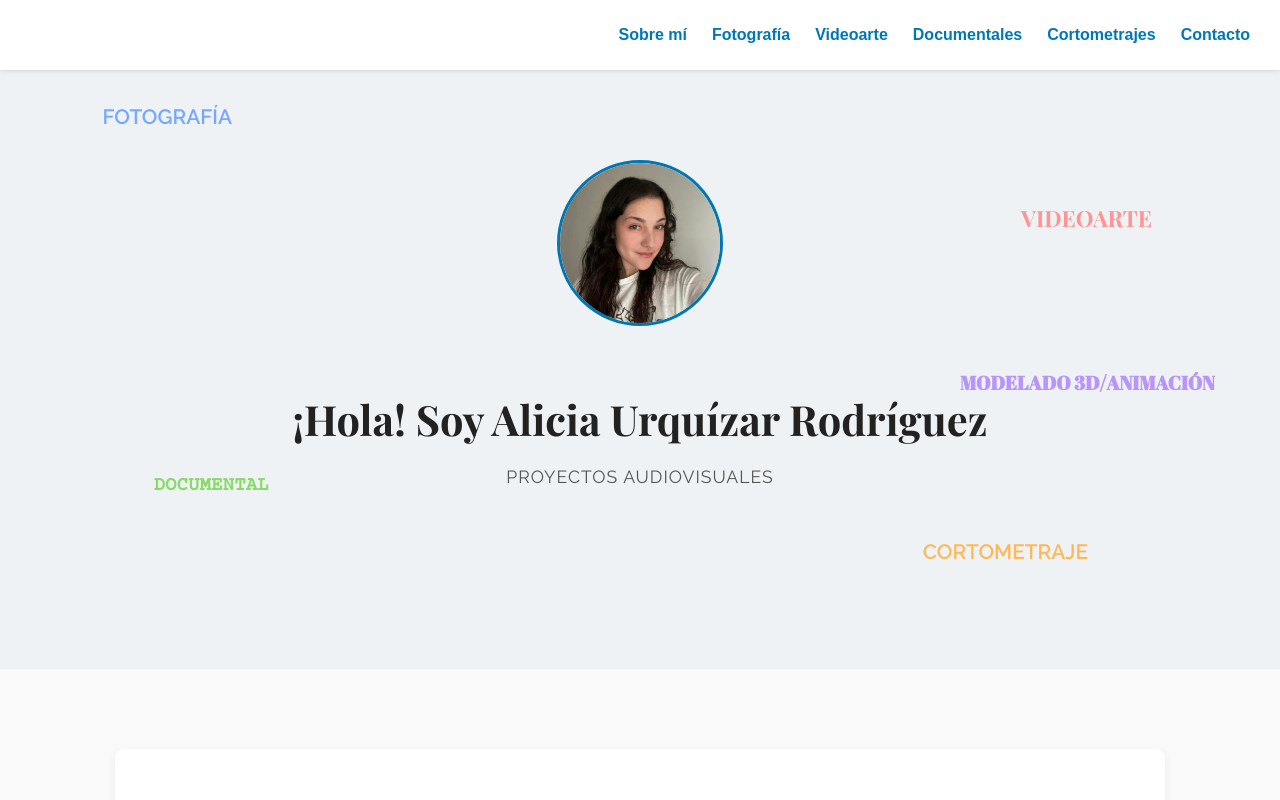
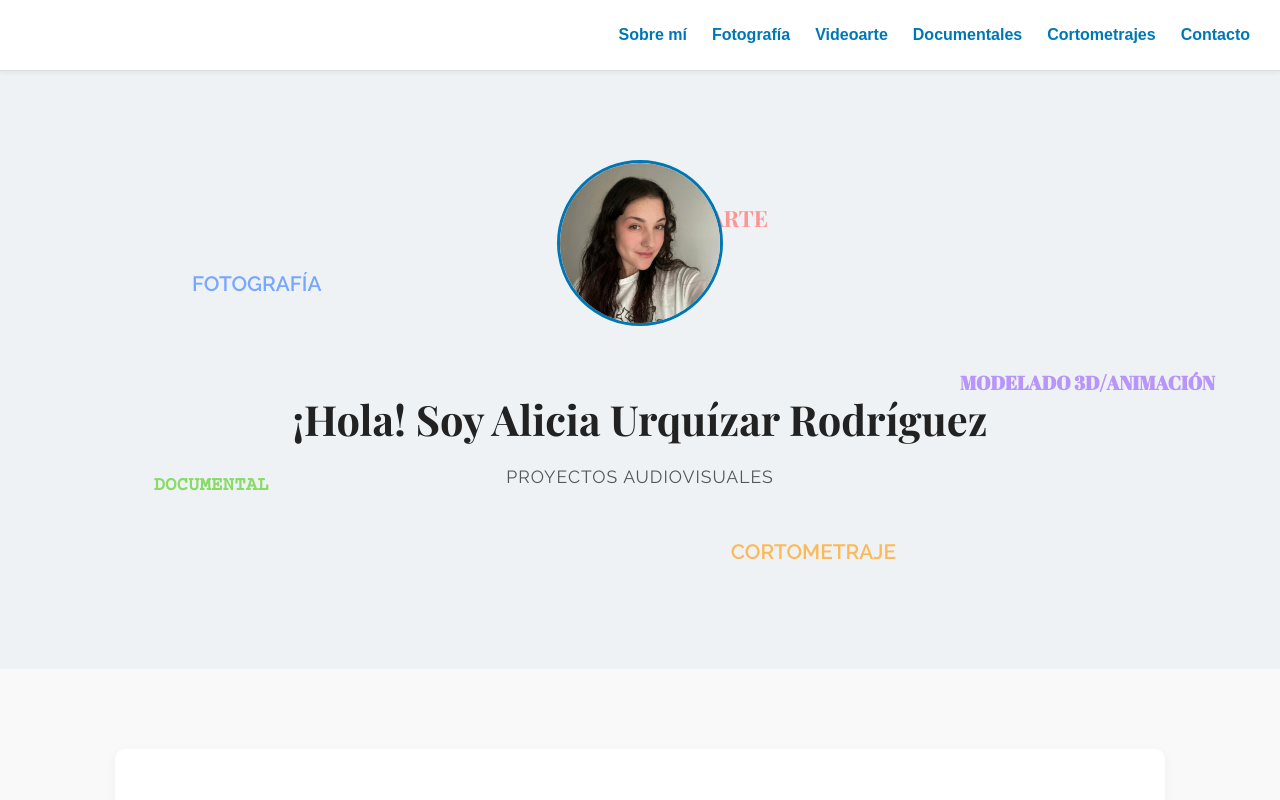
Before and after one commit to aliciaurquizar/aliciaurquizar.github.io, a plain HTML site: page index.html in a window 1280 px wide. Shown: the top 800 px of the page. Drawn offline with nearby package versions, Linux system fonts and the light colour scheme.

Commit message:
Update style.css

```diff
--- a/style.css
+++ b/style.css
@@ -112,8 +112,8 @@ nav ul li a:hover {
 
 /* ==== POSICIONES MANUALES (sin solaparse) ==== */
 .cat.fotografia {
-  top: 15%;
-  left: 8%;
+  top: 40%;
+  left: 15%;
   color: #6b9fff;
   font-family: 'Raleway', sans-serif;
   font-size: 1.3rem;
@@ -121,7 +121,7 @@ nav ul li a:hover {
 
 .cat.videoarte {
   top: 30%;
-  right: 10%;
+  right: 40%;
   color: #ff8b8b;
   font-family: 'Playfair Display', serif;
   font-size: 1.4rem;
@@ -137,7 +137,7 @@ nav ul li a:hover {
 
 .cat.cortometrajes {
   bottom: 15%;
-  right: 15%;
+  right: 30%;
   color: #ffb347;
   font-family: 'Raleway', sans-serif;
   font-size: 1.3rem;
```
